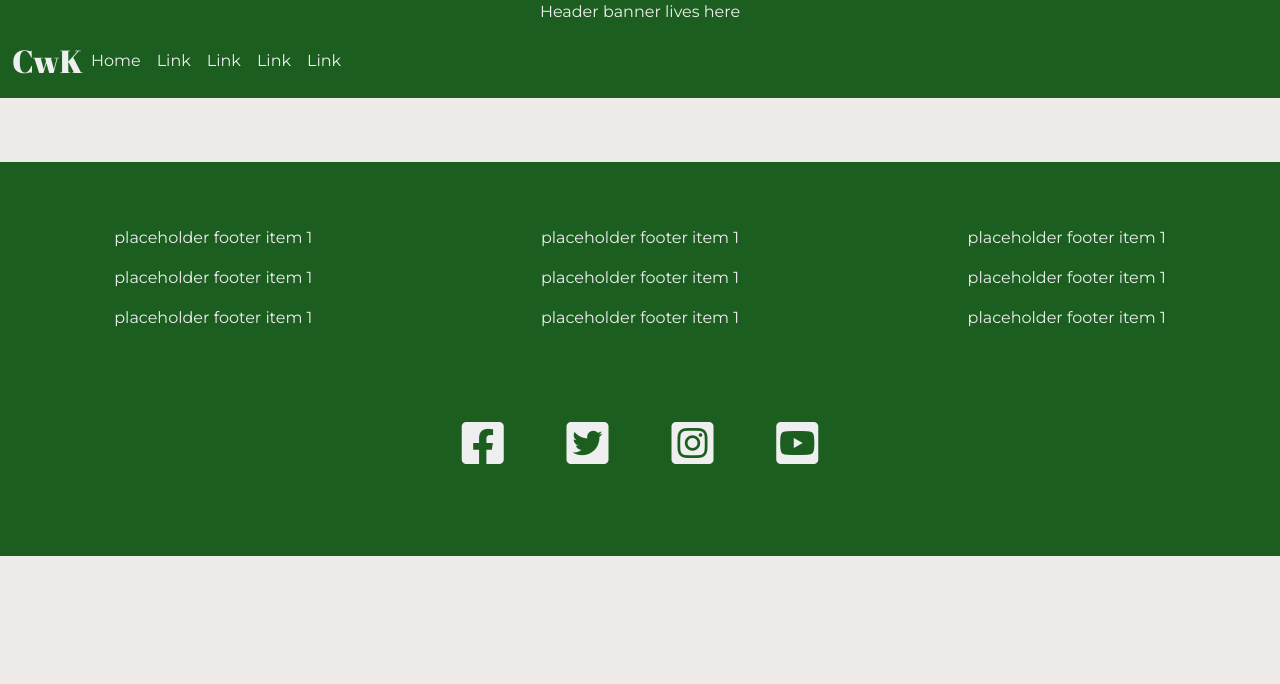
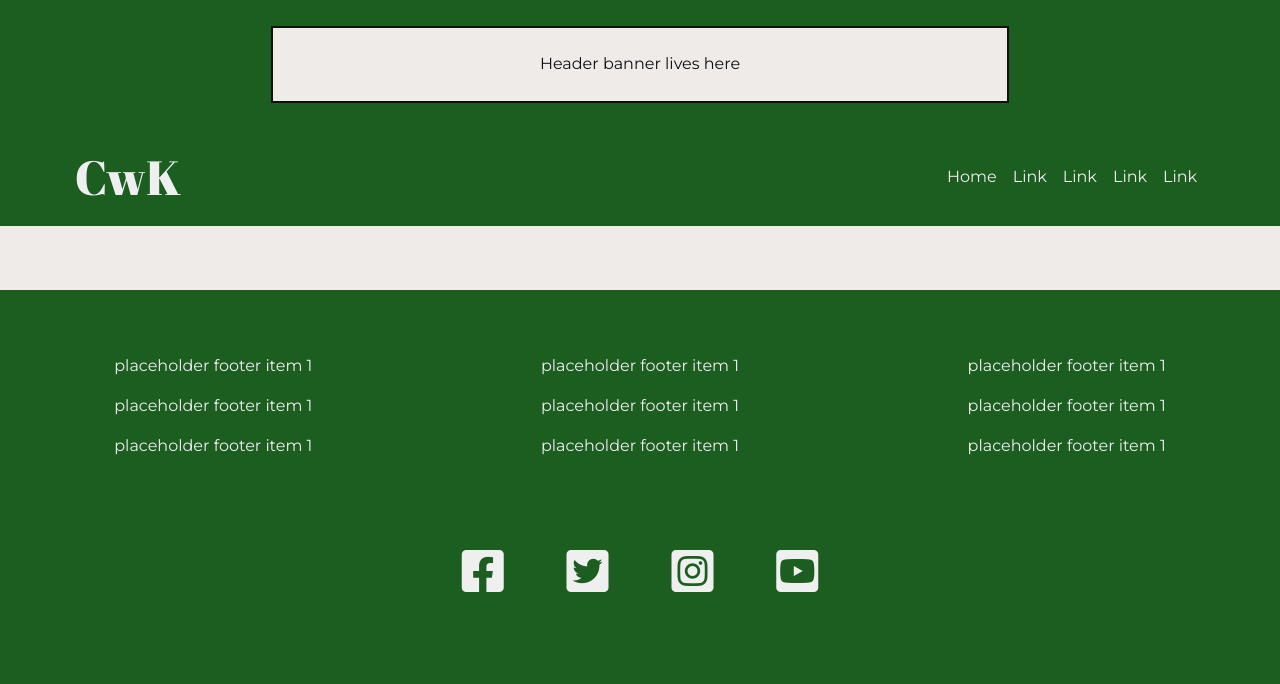
Before and after one commit to nickassafkirk/cooking-with-katie, a Flask app: page / in a window 1280 px wide. Shown: the top 684 px of the page. Run offline with Flask 2, Linux system fonts and the light colour scheme; some libraries are stand-ins or nearby versions.

Commit message:
Adjust navbar alignment

```diff
--- a/static/css/style.css
+++ b/static/css/style.css
@@ -23,14 +23,34 @@ header{
     color: var(--txt-light);
 }
 
+.banner__container{
+    padding: 2%;
+}
+
+.banner__inner{
+    background-color: var(--bg-main);
+    color: var(--txt-dark);
+    width: 60%;
+    margin: auto;
+    padding: 2%;
+    border: 2px solid var(--txt-dark);
+}
+
 .navbar a{
     color: var(--txt-light);
 }
 
 .navbar-brand{
     font-family: 'Abril Fatface', cursive;
-    font-size: 2em;
+    font-size: 3em;
     color: var(--txt-light);
+    margin-left: 5%;
+}
+
+.navbar-collapse{
+    justify-content: flex-end;
+    margin-right: 5%;
+    margin-left: auto;
 }
 
 footer{
--- a/templates/base.html
+++ b/templates/base.html
@@ -24,17 +24,17 @@
             </div>
         </div>
         <!-- Navbar -->
-        <nav class="navbar navbar-expand-lg">
+        <nav class="navbar navbar-expand-md">
             <div class="container-fluid">
+                <a class="navbar-brand" href="#">CwK</a>
                 <a class="navbar-toggler" type="button" data-bs-toggle="collapse"
                     data-bs-target="#navbarTogglerDemo01" aria-controls="navbarTogglerDemo01" aria-expanded="false"
                     aria-label="Toggle navigation">
                     <span><i class="fas fa-bars"></i></span>
                 </a>
-                <a class="navbar-brand mx-auto" href="#">CwK</a>
                 <div class="collapse navbar-collapse" id="navbarTogglerDemo01">
 
-                    <ul class="navbar-nav me-auto mb-2 mb-lg-0">
+                    <ul class="navbar-nav">
                         <li class="nav-item">
                             <a class="nav-link active" aria-current="page" href="#">Home</a>
                         </li>
```
